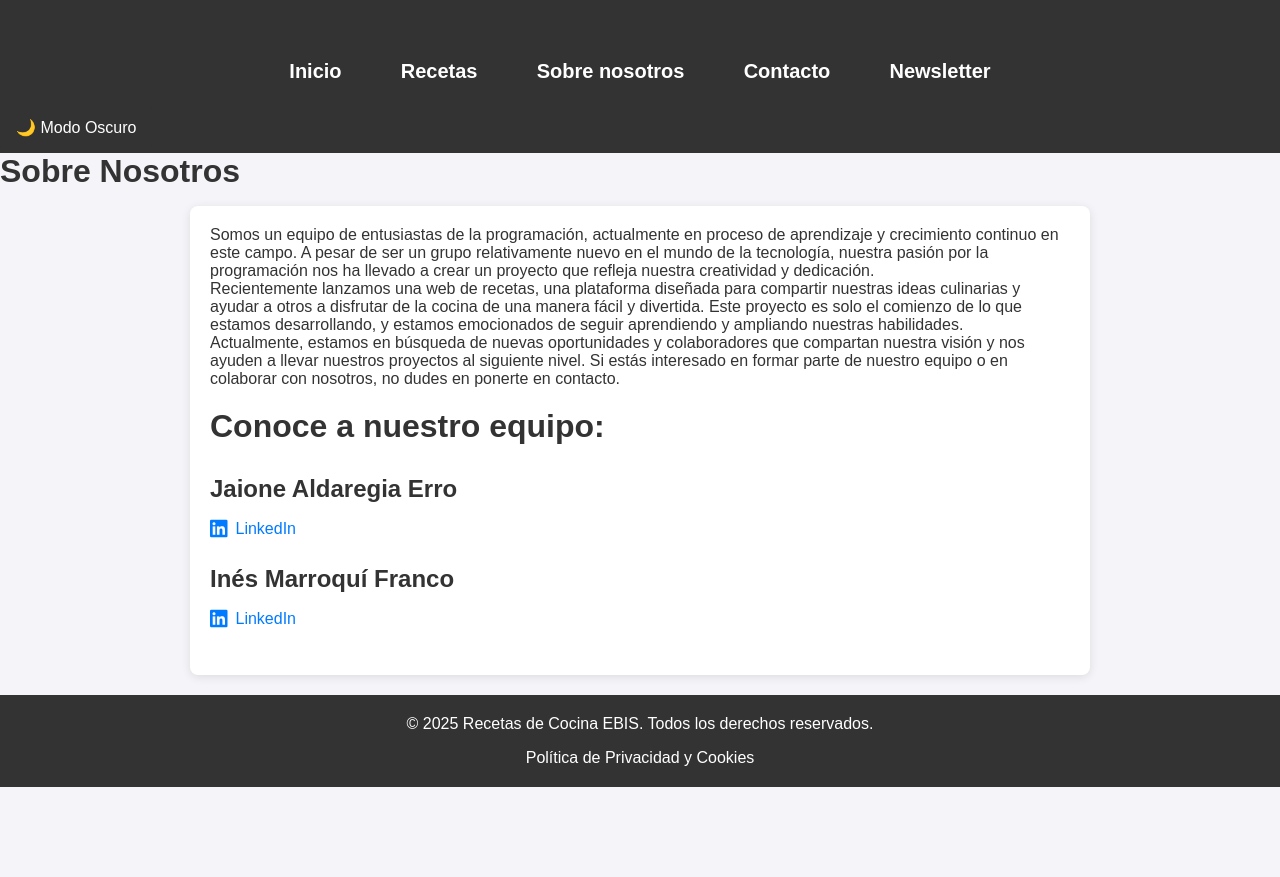
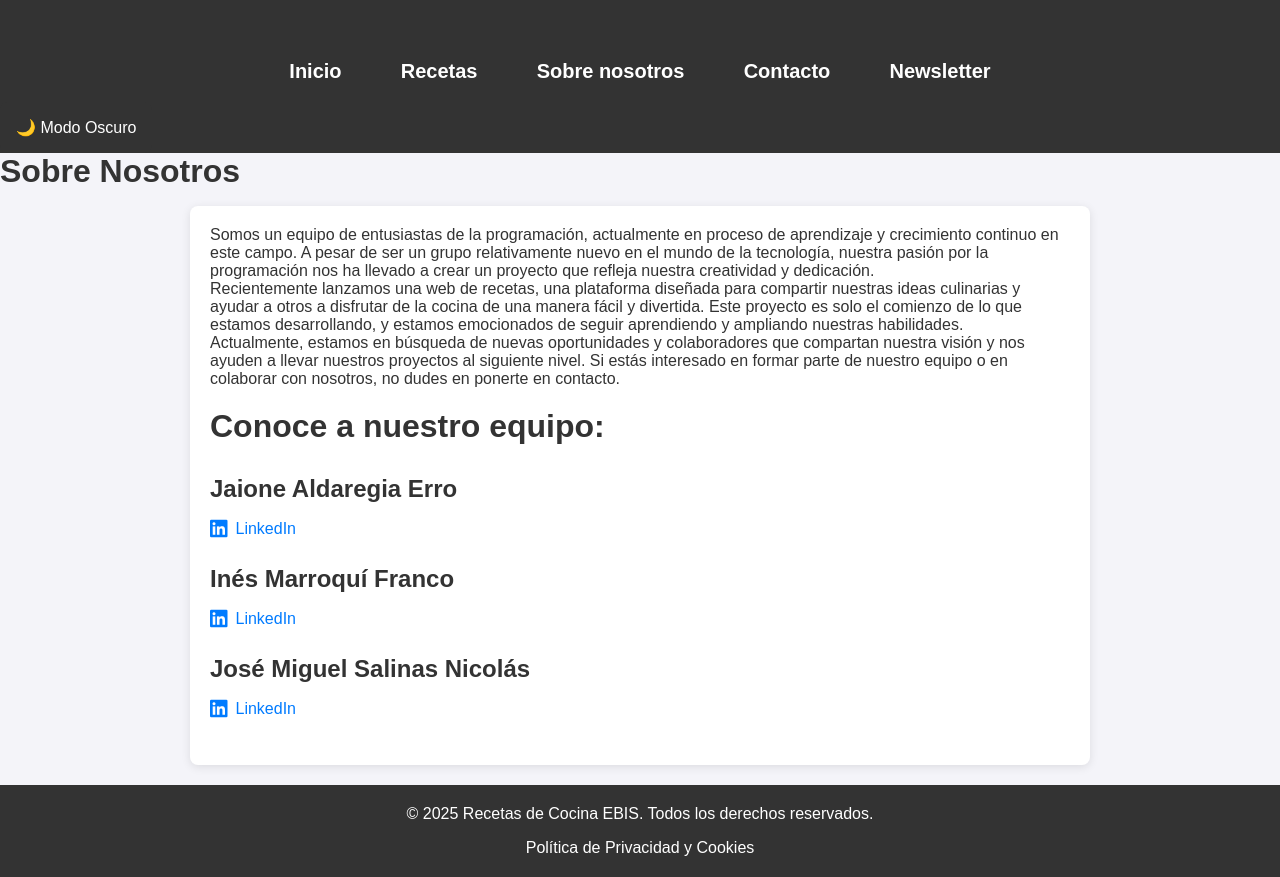
Before and after one commit to Jaione2502/Trabajo-Web-Modulo-1, a plain HTML site: page nosotros.html in a window 1280 px wide. Before the commit the page ends 800 px from the top, so only its background shows below. Drawn offline with Linux system fonts and the light colour scheme.

Commit message:
Añadido Josemi

```diff
--- a/nosotros.html
+++ b/nosotros.html
@@ -95,6 +95,18 @@
             >
           </p>
         </div>
+
+        <div class="team-member">
+            <h3>José Miguel Salinas Nicolás</h3>
+            <p>
+              <a
+                href="https://www.linkedin.com/in/jos%C3%A9-miguel-salinas-nicol%C3%A1s-62869066/?utm_source=share&utm_campaign=share_via&utm_content=profile&utm_medium=ios_app"
+                target="_blank"
+              >
+                <i class="fab fa-linkedin"></i>LinkedIn</a
+              >
+            </p>
+          </div>
       </div>
     </section>
 
```
